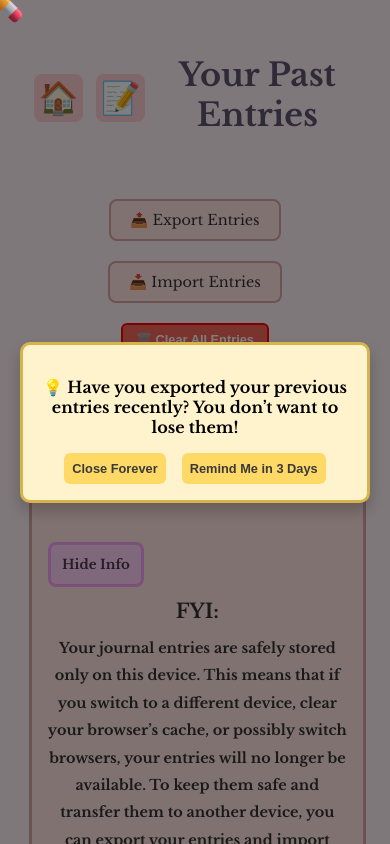
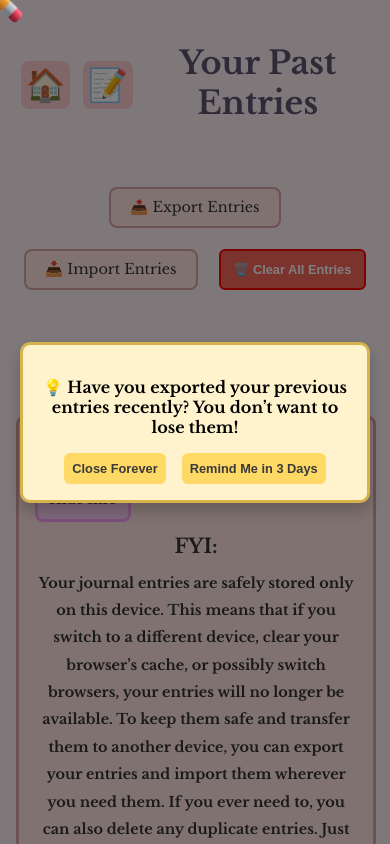
Before and after one commit to ShaynaMBarclay/vent2me, a React (Vite) app: page /history in a window 390 px wide. Shown: the top 844 px of the page. Built offline with nearby package versions, Linux system fonts and the light colour scheme; a web font is replaced by a local one.

Commit message:
ui changes

```diff
--- a/src/styles/History.css
+++ b/src/styles/History.css
@@ -6,7 +6,7 @@
     display: flex;
     flex-direction: column;
     align-items: center;
-    margin: 1.2rem;
+    margin: 0;
   }
 
   body.dark-mode
@@ -56,7 +56,7 @@
     position: relative;
     transition: transform 0.2s ease;
     font-family: "Ubuntu", sans-serif;
-    border-left: 8px solid #d4a5a5; /* faux book binding */
+    border-left: 8px solid #d4a5a5;
   }
 
   body.dark-mode .journal-entry-card {
@@ -548,89 +548,89 @@ body.dark-mode .arrow-button {
 
 @media (max-width: 768px) {
   .history-container {
-    padding: 1rem; /* Reduce padding on smaller screens */
-    margin: 0.8rem; /* Adjust margin for smaller devices */
+    padding: 1rem;
+    margin: 0;
   }
 
   .history-header {
-    font-size: 3rem; /* Smaller header size on mobile */
+    font-size: 3rem;
     margin-bottom: 1rem;
-    text-align: center; /* Center align on smaller screens */
+    text-align: center;
   }
 
   h2 {
-    font-size: 2rem; /* Adjust h2 font size */
+    font-size: 2rem;
     margin-left: 0;
     margin-right: 0;
   }
 
   .entries-grid {
-    flex-direction: column; /* Stack entries vertically on small screens */
-    align-items: center; /* Center the content */
-    gap: 1rem; /* Reduced gap between entries */
+    flex-direction: column;
+    align-items: center;
+    gap: 1rem;
     width: 100%;
     max-width: none;
   }
 
   .journal-entry-card {
-    width: 100%; /* Take full width on mobile */
-    max-width: 90%; /* Restrict the max-width */
-    padding: 1rem; /* Adjust padding */
+    width: 100%;
+    max-width: 90%;
+    padding: 1rem;
   }
 
   .entry-mood {
-    font-size: 1.3rem; /* Smaller font size for mood */
+    font-size: 1.3rem;
   }
 
   .entry-date {
-    font-size: 0.9rem; /* Smaller date font */
+    font-size: 0.9rem;
   }
 
   .entry-text {
-    font-size: 1.5rem; /* Adjust text size */
+    font-size: 1.5rem;
   }
 
   .export-button,
   .import-label {
-    font-size: 0.9rem; /* Adjust button font size */
-    padding: 0.6rem 1.2rem; /* Adjust padding */
+    font-size: 0.9rem;
+    padding: 0.6rem 1.2rem;
   }
 
   .clear-button,
   .delete-entry-button {
-    font-size: 0.8rem; /* Smaller button text */
-    padding: 0.4rem 0.8rem; /* Adjust padding */
+    font-size: 0.8rem;
+    padding: 0.4rem 0.8rem;
   }
 
   .info-box {
-    width: 90%; /* Take more width */
-    max-width: 100%; /* Allow it to take full width */
+    width: 90%;
+    max-width: 100%;
   }
 
   .entry-ai-response {
-    font-size: 1.6rem; /* Adjust font size */
-    padding: 1rem; /* Increase padding for better visibility */
+    font-size: 1.6rem;
+    padding: 1rem;
   }
 
   .reminder-popup {
-    max-width: 80%; /* Make the reminder smaller on mobile */
+    max-width: 80%;
     font-size: 1rem;
     padding: 1rem;
   }
 
 
   .entry-navigation button {
-    padding: 0.4rem 0.8rem; /* Smaller button size */
-    font-size: 0.9rem; /* Smaller font size */
+    padding: 0.4rem 0.8rem;
+    font-size: 0.9rem;
   }
 
   .page-container {
-    width: 90%; /* Ensure pages fit smaller screens */
+    width: 90%;
   }
 
   .journal-entry-card {
-    width: 100%; /* Full width for cards */
-    max-width: 100%; /* Full width limit */
+    width: 100%;
+    max-width: 100%;
     padding: 1rem;
   }
 
--- a/src/styles/Journal.css
+++ b/src/styles/Journal.css
@@ -17,11 +17,34 @@ body.dark-mode .journal-container {
 }
 
 h2 {
+  opacity: 0; /* start hidden */
   text-align: center;
   color: #5c5470;
   margin-bottom: 1.3rem;
   font-family: "Ubuntu", sans-serif;
   font-size: 30px;
+
+  animation-name: popOutAndBack;
+  animation-duration: 1.2s;
+  animation-delay: 0.5s;
+  animation-fill-mode: forwards; /* <-- keeps the final state */
+  animation-timing-function: ease-out;
+}
+
+@keyframes popOutAndBack {
+  0% {
+    transform: scale(0.8);
+    opacity: 0;
+  }
+  50% {
+    transform: scale(1.2);
+    opacity: 1;
+  }
+  100% {
+    transform: scale(1);
+    opacity: 1;
+    visibility: visible;
+  }
 }
 
 body.dark-mode h2 {
@@ -37,17 +60,6 @@ body.dark-mode h2 {
 
 }
 
-/* Animation for zoom-in effect */
-@keyframes zoomIn {
-  from {
-    transform: scale(0);
-    opacity: 0;
-  }
-  to {
-    transform: scale(1);
-    opacity: 1;
-  }
-}
 
 .custom-mood {
   display: flex;
@@ -79,8 +91,8 @@ body.dark-mode .custom-mood {
   margin-bottom: 1rem;
   resize: none;
   font-size: 1rem;
-  text-align: center; /* Center the text within the textarea */
-  margin-left: auto; /* Center the textarea horizontally */
+  text-align: center;
+  margin-left: auto;
   margin-right: auto;
   display: block;
 }
@@ -164,8 +176,8 @@ body.dark-mode .history-button:hover {
 }
 
 .mood-button {
-  animation: zoomIn 1.2s ease-out forwards; /* 'forwards' ensures the final state remains */
-  opacity: 0; /* Start as invisible */
+  animation: zoomIn 1.2s ease-out forwards;
+  opacity: 0;
   background-color: #c2fbd7;
   border: none;
   padding: 0.5rem 1rem;
@@ -230,12 +242,12 @@ body.dark-mode .highlighted-mood h3 {
   padding: 1rem;
   border-radius: 8px;
   box-shadow: 0 2px 4px rgba(0, 0, 0, 0.05);
-  margin-top: 2rem; /* Space below the buttons */
+  margin-top: 2rem;
   font-family: "Ubuntu", sans-serif;
   font-size: 2rem;
   color: #555;
   overflow-y: auto;
-  max-height: 300px; /* Adjust as needed */
+  max-height: 300px;
 }
 
 body.dark-mode .ai-response {
@@ -320,17 +332,11 @@ body.dark-mode .enter-button:hover {
 }
 
 
-h2 {
-  animation: popOutAndBack 1.2s ease-out;
-  animation-delay: 0.5s;
+.mood-button {
+  animation: zoomIn 1.2s ease-out forwards;
+  opacity: 0;
 }
 
-.mood-button {
-  animation: zoomIn 1.2s ease-out forwards;
-  opacity: 0; /* Start as invisible */
-}
-
-/* Staggered animation delays for each button */
 .mood-button:nth-child(1) {
   animation-delay: 0.5s;
 }
```
